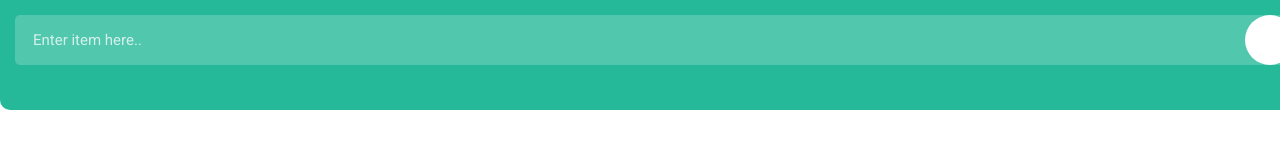
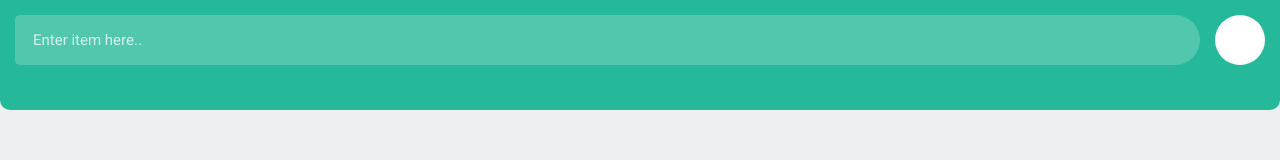
Before and after one commit to Yosh23/todo, a plain HTML site: page index.html in a window 1280 px wide. Drawn offline with Linux system fonts and the light colour scheme.

Commit message:
fixed some css issue

```diff
--- a/resources/css/style.css
+++ b/resources/css/style.css
@@ -1,14 +1,18 @@
+body {
+    background:#edf0f1;
+}
+
 body, input, button {
     font-family: 'Roboto', sans-serif;
 }
 
 header {
-  width:100%;
   height:80px;
   position: fixed;
   padding:15px;
   top:0;
   left:0;
+  right:0;
   z-index:5;
   background: #25b99a;
   box-shadow:0px, 2px, 4px rgba(44,62,80,0,15);
@@ -17,7 +21,7 @@ header {
 }
 
 header input {
-  width:100%;
+  width:90%;
   height:50px;
   float:left;
   font-size:15px;
@@ -46,7 +50,6 @@ header button {
     position:absolute;
     top:15px;
     right:15px;
-    z-index:2;
     border-radius:25px;
     background:#fff;
     border:0px;
```
Also changed, not shown: index.html (+2 -2 lines).
